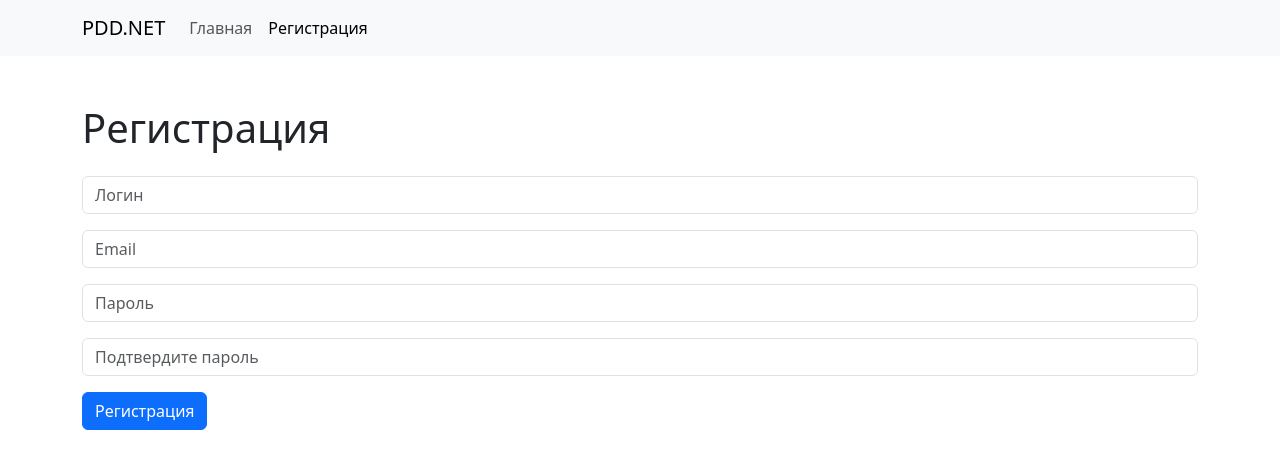
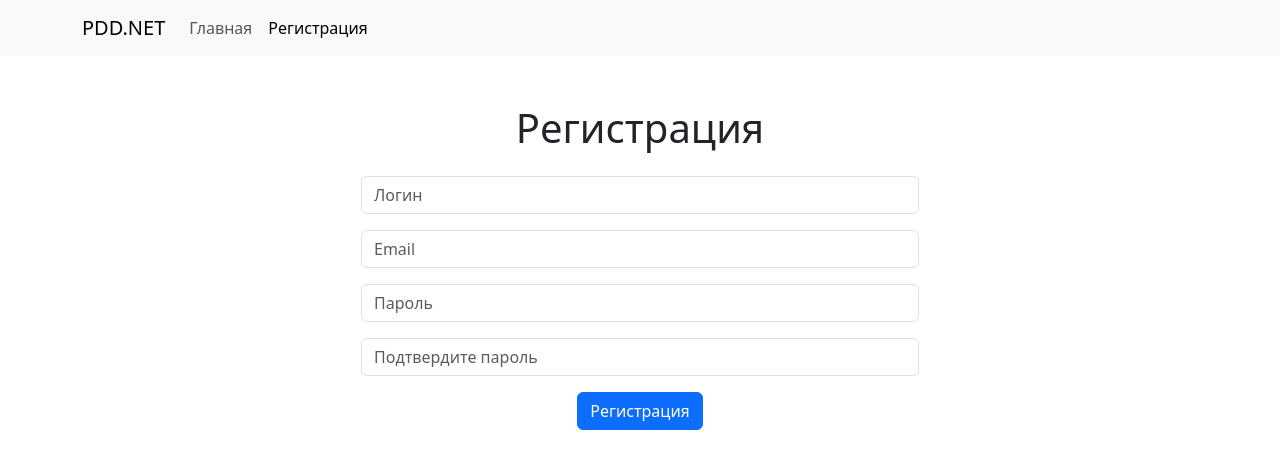
Before and after one commit to Alex5X55/PDD.NET, a React (Create React App) app in the folder PDD.NET.Client/pdd-net-client/: page /register in a window 1280 px wide. Shown: the top 468 px of the page. Built offline with nearby package versions, Linux system fonts and the light colour scheme.

Commit message:
Элементы на странице выровнены посередине. Поля сокращены по длине.

```diff
--- a/PDD.NET.Client/pdd-net-client/src/pages/register-page.tsx
+++ b/PDD.NET.Client/pdd-net-client/src/pages/register-page.tsx
@@ -40,9 +40,14 @@ const RegisterPage: React.FC = () => {
   };
 
   return (
-    <Container className="mt-5">
+    <Container className="mt-5 d-flex flex-column align-items-center">
       <h1 className="mb-4">Регистрация</h1>
-      <Form noValidate validated={validated} onSubmit={handleSubmit}>
+      <Form
+        noValidate
+        validated={validated}
+        onSubmit={handleSubmit}
+        className="w-50"
+      >
         <Form.Group controlId="formUsername" className="mb-3">
           <Form.Control
             required
@@ -99,10 +104,11 @@ const RegisterPage: React.FC = () => {
             Пароли не совпадают.
           </Form.Control.Feedback>
         </Form.Group>
-
-        <Button variant="primary" type="submit">
-          Регистрация
-        </Button>
+        <div className="d-flex justify-content-center">
+          <Button variant="primary" type="submit">
+            Регистрация
+          </Button>
+        </div>
       </Form>
     </Container>
   );
```
